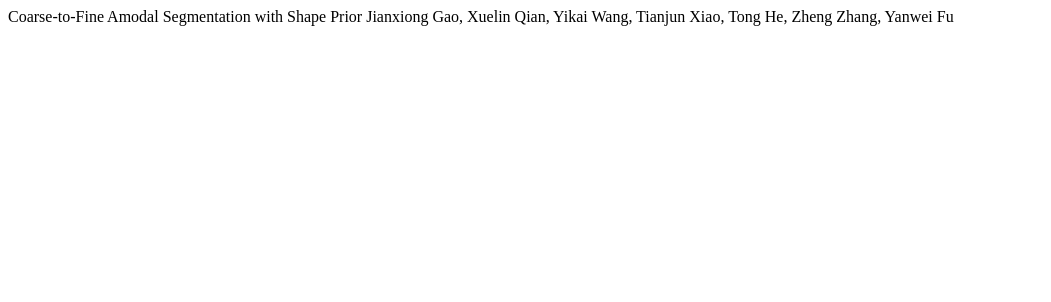
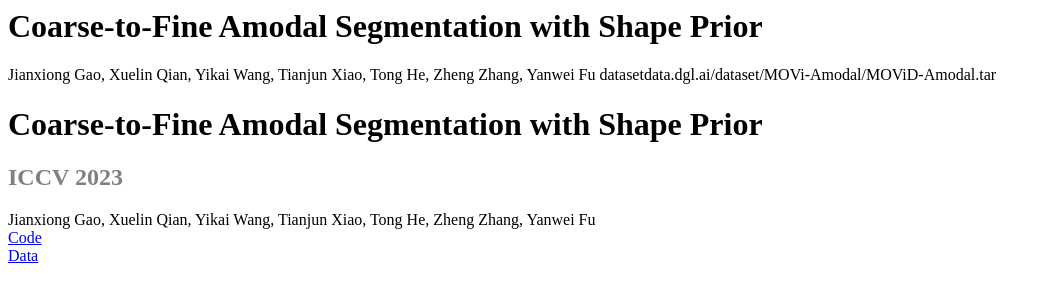
Before and after one commit to JianxGao/C2F-Seg, a plain HTML site: page index.html in a window 1280 px wide. Shown: the whole page, without its empty margins (0-1051 px from the left). Drawn offline with Linux system fonts and the light colour scheme.

Commit message:
Update index.html

```diff
--- a/index.html
+++ b/index.html
@@ -1,3 +1,20 @@
-Coarse-to-Fine Amodal Segmentation with Shape Prior
+<h1>Coarse-to-Fine Amodal Segmentation with Shape Prior</h1>
 
 Jianxiong Gao, Xuelin Qian, Yikai Wang, Tianjun Xiao, Tong He, Zheng Zhang, Yanwei Fu
+
+
+
+datasetdata.dgl.ai/dataset/MOVi-Amodal/MOViD-Amodal.tar
+
+
+
+<div>
+  <h1>Coarse-to-Fine Amodal Segmentation with Shape Prior</h1>
+  <h2><font color="gray" size="5">ICCV 2023</font></h2>
+  <div>Jianxiong Gao, Xuelin Qian, Yikai Wang, Tianjun Xiao, Tong He, Zheng Zhang, Yanwei Fu</div>
+
+  <div> <a href="https://github.com/JianxGao/C2F-Seg"><span>Code</span></a></div>
+
+  <div> <a href="data.dgl.ai/dataset/MOVi-Amodal/MOViD-Amodal.tar"><span>Data</span></a></div>
+
+</div>
```
